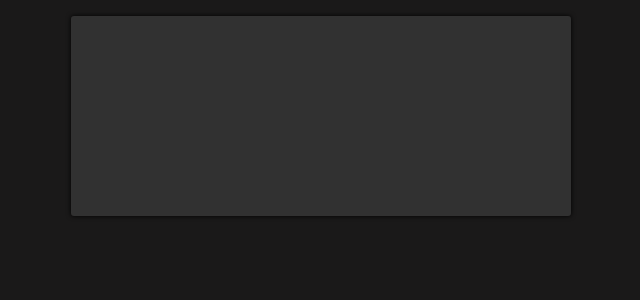
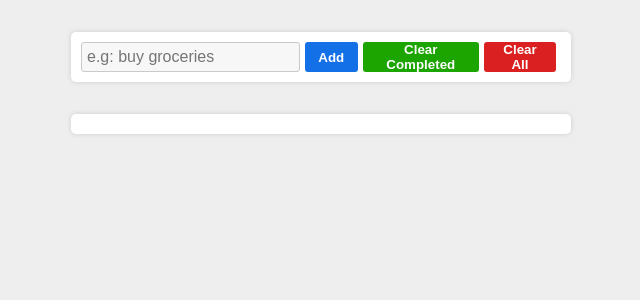
Before and after one commit to idontreallywolf/react-learn-todolist, a React (Create React App) app: page / in a window 1280 px wide. Shown: the top 300 px of the page, without its empty margins (319-959 px from the left). Built offline with nearby package versions, Linux system fonts and the light colour scheme.

Commit message:
complete basic todo-list

```diff
--- a/package.json
+++ b/package.json
@@ -9,6 +9,7 @@
     "react": "^17.0.2",
     "react-dom": "^17.0.2",
     "react-scripts": "4.0.3",
+    "uuid": "^8.3.2",
     "web-vitals": "^1.1.2"
   },
   "scripts": {
--- a/src/App.js
+++ b/src/App.js
@@ -1,11 +1,47 @@
 import './css/App.css';
+import TodoList from './TodoList';
+import { v4 as uuidv4 } from 'uuid';
+import { useState, useRef } from 'react';
 
 function App() {
-  return (
+    /* { id: uuid, name: name, isDone: bool } */
+    const [list, setList] = useState([]);
+    const todoItemName = useRef();
+
+    const actionAddItem = (e) => {
+        const todoName = todoItemName.current.value;
+        if (todoName.length === 0) {
+            return;
+        }
+        const newItem  = { id: uuidv4(), name: todoName, isDone: false };
+        setList(currentList => [...currentList, newItem]);
+        todoItemName.current.value = null;
+        todoItemName.current.focus();
+    }
+
+    const actionClearDone = (e) => {
+        setList(list.filter(todo => !todo.isDone));
+    }
+
+    const actionClearAll = (e) => {
+        if (window.confirm('Are you sure you want to delete all items?')) {
+            setList([]);
+        }
+    }
+
+    return (
     <div className='App'>
-
+        <div className='well controls'>
+            <input ref={todoItemName} type="text" placeholder="e.g: buy groceries"/>
+            <button className='button button-blue'  onClick={actionAddItem}>Add</button>
+            <button className='button button-green' onClick={actionClearDone}>Clear Completed</button>
+            <button className='button button-red'   onClick={actionClearAll}>Clear All</button>
+        </div>
+        <div className='well'>
+            <TodoList list={ list } setList={ setList }/>
+        </div>
     </div>
-  );
+    );
 }
 
 export default App;
--- /dev/null
+++ b/src/Todo.js
@@ -0,0 +1,9 @@
+import React from 'react';
+
+export default function Todo({ todo, toggle }) {
+    const toggleBox = () => toggle(todo.id);
+    return <div className='todo-element'>
+                <span><input type='checkbox' checked={ todo.isDone } onChange={toggleBox}/></span>
+                <span>{ todo.name }</span>
+            </div>
+}
--- /dev/null
+++ b/src/TodoList.js
@@ -0,0 +1,18 @@
+import React from 'react';
+import Todo from './Todo';
+import './css/todoList.css';
+
+export default function TodoList({ list, setList }) {
+    const toggle = function(id) {
+        const _temp = [...list];
+        const todoItem = _temp.find(todo => todo.id === id);
+        todoItem.isDone = !todoItem.isDone;
+        setList(_temp)
+    }
+
+    return (
+        <div className='todo'>
+            { list.map(todo => <Todo key={todo.id} todo={ todo } toggle={toggle}/>) }
+        </div>
+    );
+}
--- a/src/css/App.css
+++ b/src/css/App.css
@@ -3,6 +3,41 @@
     min-height: 200px;
     margin: 1em auto;
     border-radius: 3px;
+}
+
+.well {
+    padding: 10px;
+    border-radius: 5px;
     box-shadow: 0 0 5px var(--box-shadow);
+    margin: 2em 0px;
     background: var(--bg-primary);
 }
+
+.controls {
+    display: flex;
+    flex-direction: row;
+}
+
+.controls > input {
+    font-size: 1em;
+    padding: 5px;
+    border-radius: 3px;
+    margin-right: 5px;
+    border: 1px solid var(--border-input);
+    background: var(--bg-input);
+}
+
+.button {
+    padding: 0px 1em;
+    border: transparent;
+    border-radius: 3px;
+    margin-right: 5px;
+    font-weight: bold;
+}
+
+.button-blue,
+.button-green,
+.button-red   { color:#fff; }
+.button-blue  { background: var(--bg-btn-blue);  }
+.button-green { background: var(--bg-btn-green); }
+.button-red   { background: var(--bg-btn-red);   }
--- a/src/css/index.css
+++ b/src/css/index.css
@@ -1,12 +1,19 @@
 :root {
-    --bg-primary:  #313131;
-    --bg-secondary:#1a1919;
+    --bg-primary:  #fff;
+    --bg-secondary:#eee;
+    --bg-input: #f7f7f7;
 
-    --box-shadow: #000;
+    --box-shadow: #cecece;
+
+    --border-input:#cacaca;
+
+    --bg-btn-blue: #1470e6;
+    --bg-btn-green: #1ca400;
+    --bg-btn-red: #da2020;
 }
 
 body {
-    background: #1a1919;
+    background: var(--bg-secondary);
     margin: 0;
     font-family: -apple-system, BlinkMacSystemFont, 'Segoe UI', 'Roboto', 'Oxygen',
     'Ubuntu', 'Cantarell', 'Fira Sans', 'Droid Sans', 'Helvetica Neue',
@@ -19,3 +26,7 @@ code {
     font-family: source-code-pro, Menlo, Monaco, Consolas, 'Courier New',
     monospace;
 }
+
+a:hover, button:hover, .link:hover, .button:hover {
+    cursor: pointer;
+}
--- /dev/null
+++ b/src/css/todoList.css
@@ -0,0 +1,3 @@
+.todo-element {
+    padding: 5px;
+}
```
Also changed, not shown: 2 other files (tests, documents, lock files or other folders).
